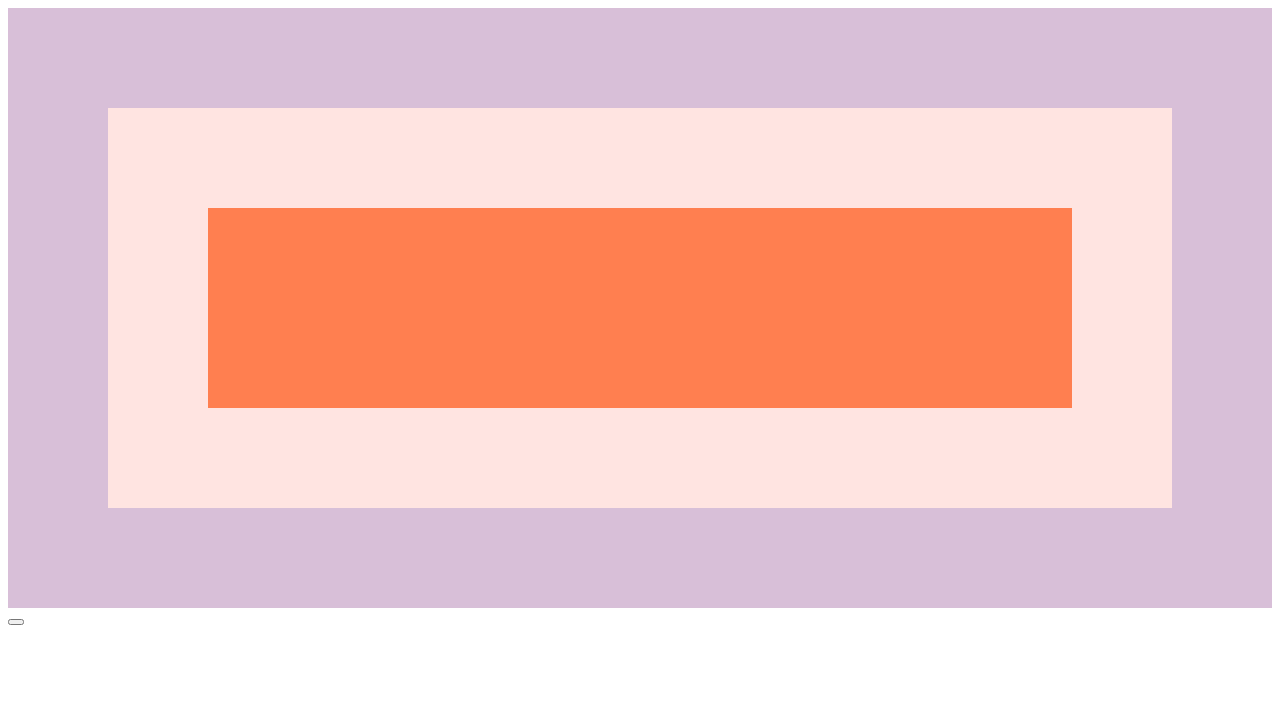
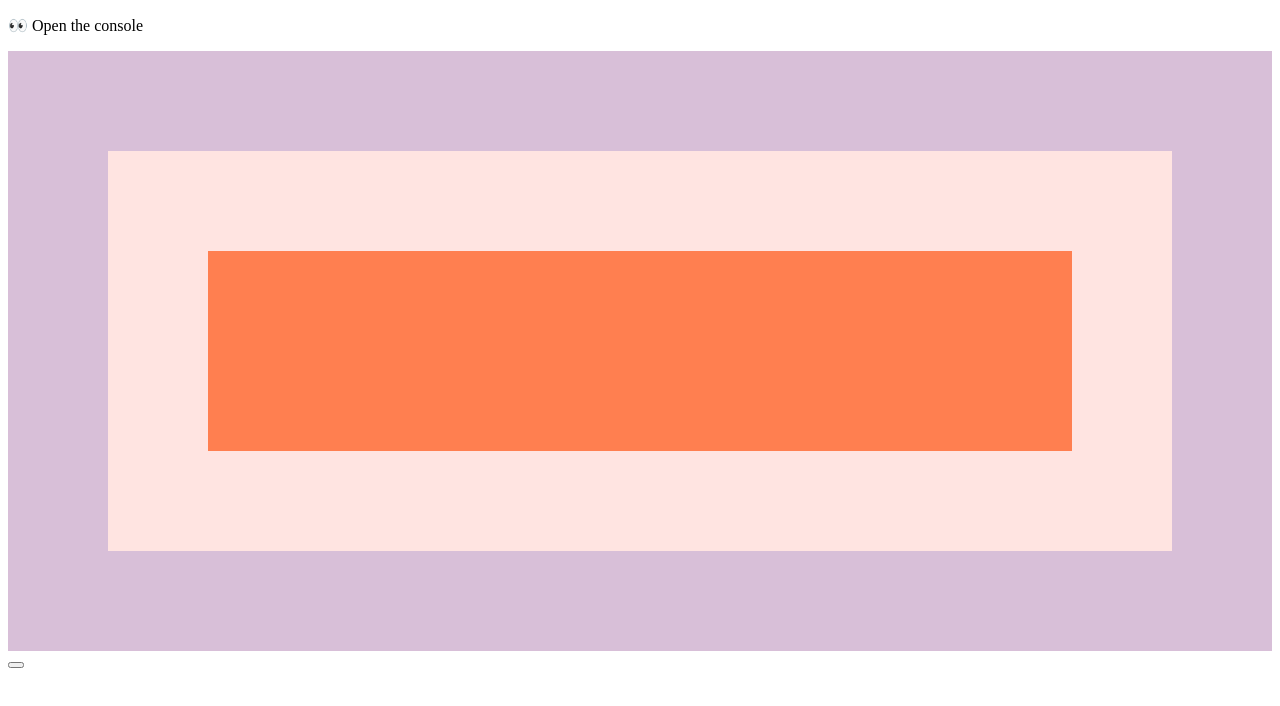
Before and after one commit to eowino/JS30, a plain HTML site: page EventCapturePropagationBubblingAndOnce/index.html in a window 1280 px wide. Drawn offline with Linux system fonts and the light colour scheme.

Commit message:
Update index.html

```diff
--- a/EventCapturePropagationBubblingAndOnce/index.html
+++ b/EventCapturePropagationBubblingAndOnce/index.html
@@ -5,7 +5,7 @@
   <title>Understanding JavaScript's Capture</title>
 </head>
 <body class="bod">
-
+  <p>👀 Open the console</p>
   <div class="one">
     <div class="two">
       <div class="three">
```
